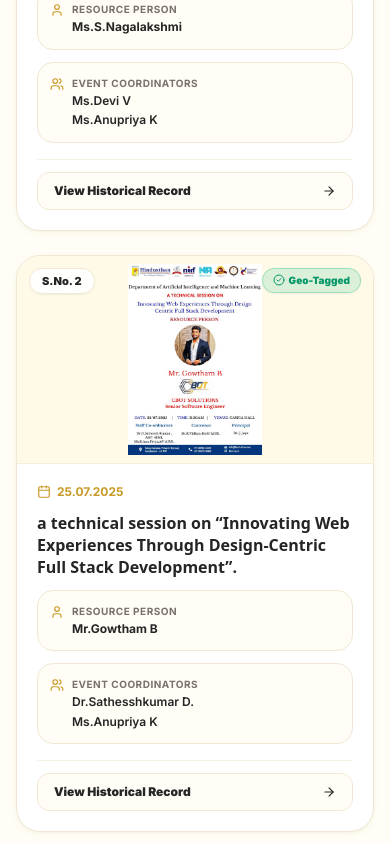
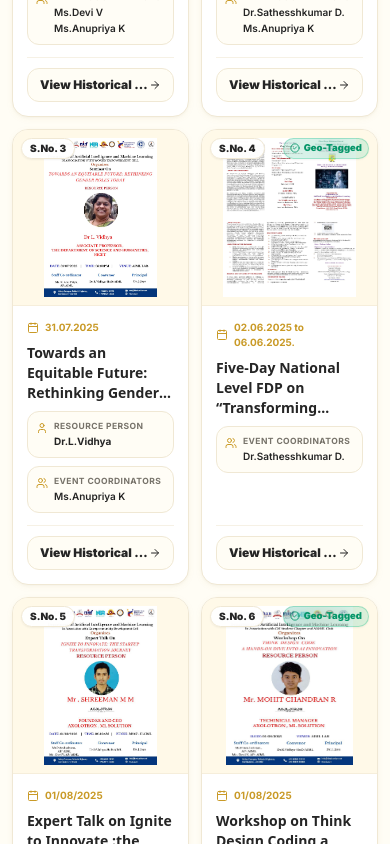
Before and after one commit to Vignesh-SVK24/Hindusthan-events, a Next.js app: page /event-archives in a window 390 px wide. Shown: the part 1360-2204 px from the top of the page. Built offline with nearby package versions, Linux system fonts and the light colour scheme; no server answers.

Commit message:
feat(archives): update event history layout to 3 events per row on tablets and desktop, and 2 per row on mobile

```diff
--- a/src/app/event-archives/page.tsx
+++ b/src/app/event-archives/page.tsx
@@ -147,7 +147,7 @@ export default function EventArchivesPage() {
       </header>
 
       {/* Main Content Area: Search & Filters + Archive Grid */}
-      <section className="flex-1 pb-20 px-4 sm:px-6 lg:px-8 max-w-7xl mx-auto w-full space-y-8">
+      <section className="flex-1 pb-20 px-3 sm:px-6 lg:px-8 max-w-7xl mx-auto w-full space-y-6 sm:space-y-8">
 
         {/* Filter Controls (Spatial Pill Card) */}
         <div className="rounded-3xl bg-white border border-[#F0E8D4] p-5 sm:p-6 shadow-spatial-sm space-y-4">
@@ -258,20 +258,20 @@ export default function EventArchivesPage() {
             </button>
           </div>
         ) : (
-          <div className="grid grid-cols-1 md:grid-cols-2 lg:grid-cols-3 gap-6">
+          <div className="grid grid-cols-2 md:grid-cols-3 gap-3 sm:gap-6">
             {filteredArchives.map((archive) => (
               <article
                 key={archive.id}
-                className="group flex flex-col justify-between rounded-3xl bg-white border border-[#F0E8D4] hover:border-[#E7B83F] shadow-spatial-sm hover:shadow-[0_16px_36px_rgba(231,184,63,0.18)] transition-all duration-300 overflow-hidden transform hover:-translate-y-1 h-full"
+                className="group flex flex-col justify-between rounded-2xl sm:rounded-3xl bg-white border border-[#F0E8D4] hover:border-[#E7B83F] shadow-spatial-sm hover:shadow-[0_16px_36px_rgba(231,184,63,0.18)] transition-all duration-300 overflow-hidden transform hover:-translate-y-1 h-full"
               >
                 {/* Event Photo / Thumbnail */}
-                <div className="relative w-full h-52 sm:h-56 bg-[#FFF9E8] overflow-hidden border-b border-[#F0E8D4]/60">
+                <div className="relative w-full h-36 xs:h-44 sm:h-56 bg-[#FFF9E8] overflow-hidden border-b border-[#F0E8D4]/60">
                   {archive.photo_url ? (
                     <Image
                       src={archive.photo_url}
                       alt={archive.event_name}
                       fill
-                      sizes="(max-width: 768px) 100vw, (max-width: 1200px) 50vw, 33vw"
+                      sizes="(max-width: 768px) 50vw, 33vw"
                       className="object-contain p-2 group-hover:scale-105 transition-transform duration-500"
                     />
                   ) : archive.geo_tag ? (
@@ -279,55 +279,55 @@ export default function EventArchivesPage() {
                       src={archive.geo_tag}
                       alt={archive.event_name}
                       fill
-                      sizes="(max-width: 768px) 100vw, (max-width: 1200px) 50vw, 33vw"
+                      sizes="(max-width: 768px) 50vw, 33vw"
                       className="object-contain p-2 group-hover:scale-105 transition-transform duration-500"
                     />
                   ) : (
-                    <div className="w-full h-full flex flex-col items-center justify-center text-[#77736A] p-4 text-center">
-                      <Camera className="w-10 h-10 text-[#C99A27]/50 mb-2" />
-                      <span className="text-xs font-bold text-[#252525]">Official Department Event</span>
-                      <span className="text-[10px] text-[#77736A]">Photographic Record Archived in Department</span>
+                    <div className="w-full h-full flex flex-col items-center justify-center text-[#77736A] p-3 text-center">
+                      <Camera className="w-8 h-8 sm:w-10 sm:h-10 text-[#C99A27]/50 mb-1.5" />
+                      <span className="text-[11px] sm:text-xs font-bold text-[#252525]">Official Event</span>
+                      <span className="text-[9px] sm:text-[10px] text-[#77736A] hidden xs:inline">Archived in Department</span>
                     </div>
                   )}
 
                   {/* S.No Badge (Preserves original serial number) */}
-                  <div className="absolute top-3 left-3 px-3 py-1 rounded-full bg-white/95 backdrop-blur-md border border-[#F0E8D4] text-[11px] font-black text-[#252525] shadow-sm">
+                  <div className="absolute top-2 left-2 sm:top-3 sm:left-3 px-2 py-0.5 sm:px-3 sm:py-1 rounded-full bg-white/95 backdrop-blur-md border border-[#F0E8D4] text-[9px] xs:text-[10px] sm:text-[11px] font-black text-[#252525] shadow-sm">
                     S.No. {archive.original_serial_number}
                   </div>
 
                   {/* Geo-Tag badge if available */}
                   {archive.geo_tag && (
-                    <div className="absolute top-3 right-3 flex items-center gap-1 px-2.5 py-1 rounded-full bg-[#10b981]/15 text-[#059669] border border-[#10b981]/30 backdrop-blur-md text-[10px] font-black shadow-sm">
-                      <CheckCircle2 className="w-3 h-3" />
+                    <div className="absolute top-2 right-2 sm:top-3 sm:right-3 flex items-center gap-1 px-1.5 py-0.5 sm:px-2.5 sm:py-1 rounded-full bg-[#10b981]/15 text-[#059669] border border-[#10b981]/30 backdrop-blur-md text-[8.5px] xs:text-[9.5px] sm:text-[10px] font-black shadow-sm">
+                      <CheckCircle2 className="w-2.5 h-2.5 sm:w-3 sm:h-3" />
                       <span>Geo-Tagged</span>
                     </div>
                   )}
                 </div>
 
                 {/* Card Body */}
-                <div className="p-5 sm:p-6 flex-1 flex flex-col justify-between space-y-4">
-                  <div className="space-y-3">
+                <div className="p-3.5 sm:p-5 md:p-6 flex-1 flex flex-col justify-between space-y-3 sm:space-y-4">
+                  <div className="space-y-2 sm:space-y-3">
                     {/* Event Date (Original format strictly preserved) */}
-                    <div className="flex items-center gap-1.5 text-xs font-bold text-[#C99A27]">
-                      <Calendar className="w-3.5 h-3.5" />
+                    <div className="flex items-center gap-1.5 text-[10px] sm:text-xs font-bold text-[#C99A27]">
+                      <Calendar className="w-3 h-3 sm:w-3.5 sm:h-3.5 shrink-0" />
                       <span>{archive.event_date_original}</span>
                     </div>
 
                     {/* Event Title (Exact original text) */}
-                    <h3 className="text-base font-black text-[#252525] group-hover:text-[#C99A27] transition-colors leading-snug font-sans line-clamp-3">
+                    <h3 className="text-xs xs:text-sm sm:text-base font-black text-[#252525] group-hover:text-[#C99A27] transition-colors leading-snug font-sans line-clamp-3">
                       {archive.event_name}
                     </h3>
 
                     {/* Resource Person (if provided) */}
                     {archive.resource_person && (
-                      <div className="p-3 rounded-2xl bg-[#FFFDF5] border border-[#F0E8D4] text-xs">
-                        <div className="flex items-start gap-2">
-                          <User className="w-3.5 h-3.5 text-[#C99A27] shrink-0 mt-0.5" />
+                      <div className="p-2 sm:p-3 rounded-xl sm:rounded-2xl bg-[#FFFDF5] border border-[#F0E8D4] text-[10px] sm:text-xs">
+                        <div className="flex items-start gap-1.5 sm:gap-2">
+                          <User className="w-3 h-3 sm:w-3.5 sm:h-3.5 text-[#C99A27] shrink-0 mt-0.5" />
                           <div className="min-w-0">
-                            <span className="text-[10px] font-bold uppercase tracking-wider text-[#77736A] block">
+                            <span className="text-[8.5px] sm:text-[10px] font-bold uppercase tracking-wider text-[#77736A] block">
                               Resource Person
                             </span>
-                            <p className="font-bold text-[#252525] whitespace-pre-line leading-relaxed">
+                            <p className="font-bold text-[#252525] whitespace-pre-line leading-relaxed line-clamp-2 sm:line-clamp-none">
                               {archive.resource_person}
                             </p>
                           </div>
@@ -337,14 +337,14 @@ export default function EventArchivesPage() {
 
                     {/* Event Coordinators */}
                     {archive.event_coordinators && (
-                      <div className="p-3 rounded-2xl bg-[#FFF9E8]/40 border border-[#F0E8D4] text-xs">
-                        <div className="flex items-start gap-2">
-                          <Users className="w-3.5 h-3.5 text-[#C99A27] shrink-0 mt-0.5" />
+                      <div className="p-2 sm:p-3 rounded-xl sm:rounded-2xl bg-[#FFF9E8]/40 border border-[#F0E8D4] text-[10px] sm:text-xs">
+                        <div className="flex items-start gap-1.5 sm:gap-2">
+                          <Users className="w-3 h-3 sm:w-3.5 sm:h-3.5 text-[#C99A27] shrink-0 mt-0.5" />
                           <div className="min-w-0">
-                            <span className="text-[10px] font-bold uppercase tracking-wider text-[#77736A] block">
+                            <span className="text-[8.5px] sm:text-[10px] font-bold uppercase tracking-wider text-[#77736A] block">
                               Event Coordinators
                             </span>
-                            <p className="font-semibold text-[#252525] whitespace-pre-line leading-relaxed">
+                            <p className="font-semibold text-[#252525] whitespace-pre-line leading-relaxed line-clamp-2 sm:line-clamp-none">
                               {archive.event_coordinators}
                             </p>
                           </div>
@@ -354,13 +354,13 @@ export default function EventArchivesPage() {
                   </div>
 
                   {/* Card Action Link */}
-                  <div className="pt-3 border-t border-[#F0E8D4]/60">
+                  <div className="pt-2.5 sm:pt-3 border-t border-[#F0E8D4]/60">
                     <Link
                       href={`/event-archives/${archive.slug}`}
-                      className="w-full flex items-center justify-between px-4 py-2.5 rounded-xl bg-[#FFFDF5] group-hover:bg-[#FFE99A] border border-[#F0E8D4] text-xs font-black text-[#252525] transition-all shadow-xs"
+                      className="w-full flex items-center justify-between px-3 sm:px-4 py-2 sm:py-2.5 rounded-xl bg-[#FFFDF5] group-hover:bg-[#FFE99A] border border-[#F0E8D4] text-[10px] xs:text-xs font-black text-[#252525] transition-all shadow-xs"
                     >
-                      <span>View Historical Record</span>
-                      <ArrowRight className="w-3.5 h-3.5 group-hover:translate-x-1 transition-transform" />
+                      <span className="truncate">View <span className="hidden xs:inline">Historical </span>Record</span>
+                      <ArrowRight className="w-3 h-3 sm:w-3.5 sm:h-3.5 group-hover:translate-x-1 transition-transform shrink-0" />
                     </Link>
                   </div>
                 </div>
```
